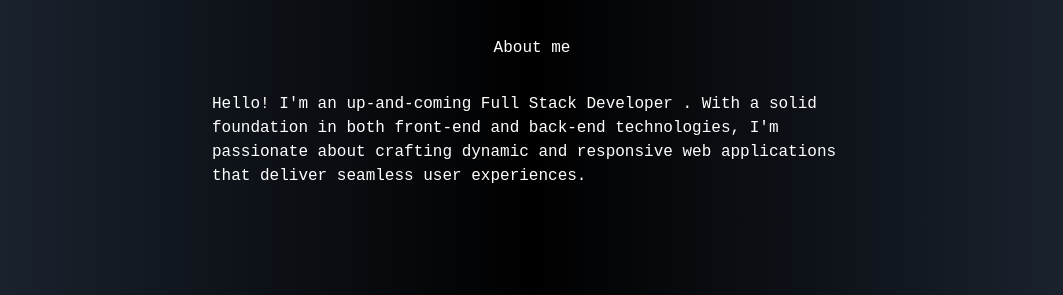
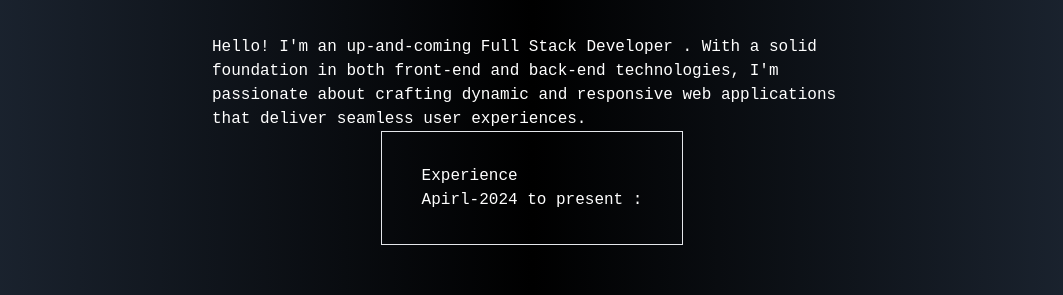
Before and after one commit to suresh-s0/portfolio2, a React (Vite) app: page / in a window 1280 px wide. Shown: the part 800-1095 px from the top of the page, without its empty margins (108-1171 px from the left). Built offline with nearby package versions, Linux system fonts and the light colour scheme.

Commit message:
added experience

```diff
--- a/src/components/about.jsx
+++ b/src/components/about.jsx
@@ -14,6 +14,12 @@ function About() {
 
 
 
+            <div className="text-white flex flex-col justify-center border px-10 py-8">
+                <h1>Experience</h1>
+                <div>
+                    <h2>Apirl-2024 to present :</h2>
+                </div>
+            </div>
             </div>
     )
 }
```
